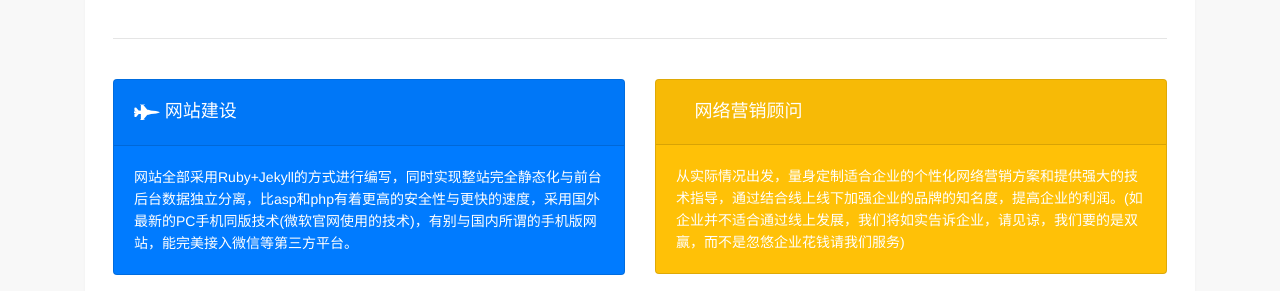
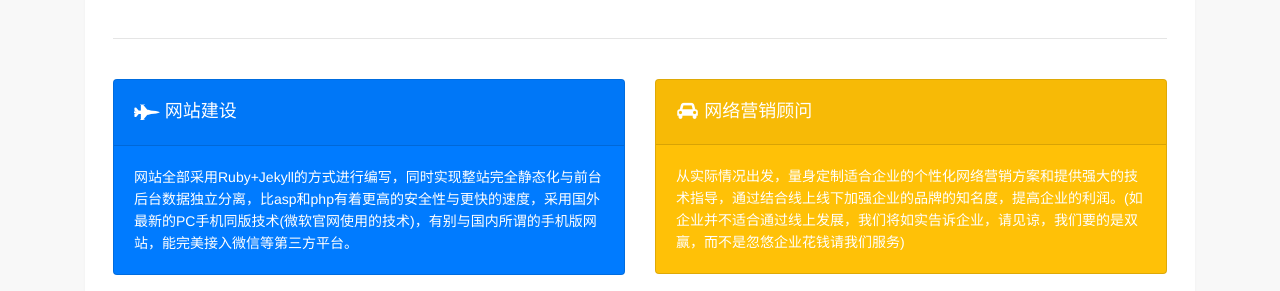
Before and after one commit to Lizhitao609/lizhitao609.github.io, a Jekyll site: the page built from pages/about.html, in a window 1280 px wide. Shown: the part 662-953 px from the top of the page. Built offline with Jekyll 4.4.1, drawn with Linux system fonts in a browser that asks for light colours; comment, search, counter and statistics services are not loaded.

Commit message:
Update about.html

```diff
--- a/pages/about.html
+++ b/pages/about.html
@@ -27,7 +27,7 @@ description: Miller，开源网络创始人，国家第八期SEO工程师，顺
           </div>
           <div class="col-md-6">
             <div class="card text-white bg-warning mb-4">
-              <div class="card-header"><h4><i class="fa-car fa-fw"></i> 网络营销顾问</h4></div>
+              <div class="card-header"><h4><i class="fa fa-car fa-fw"></i> 网络营销顾问</h4></div>
               <div class="card-body">
                 <p class="card-text">从实际情况出发，量身定制适合企业的个性化网络营销方案和提供强大的技术指导，通过结合线上线下加强企业的品牌的知名度，提高企业的利润。(如企业并不适合通过线上发展，我们将如实告诉企业，请见谅，我们要的是双赢，而不是忽悠企业花钱请我们服务)</p>
               </div>
```
